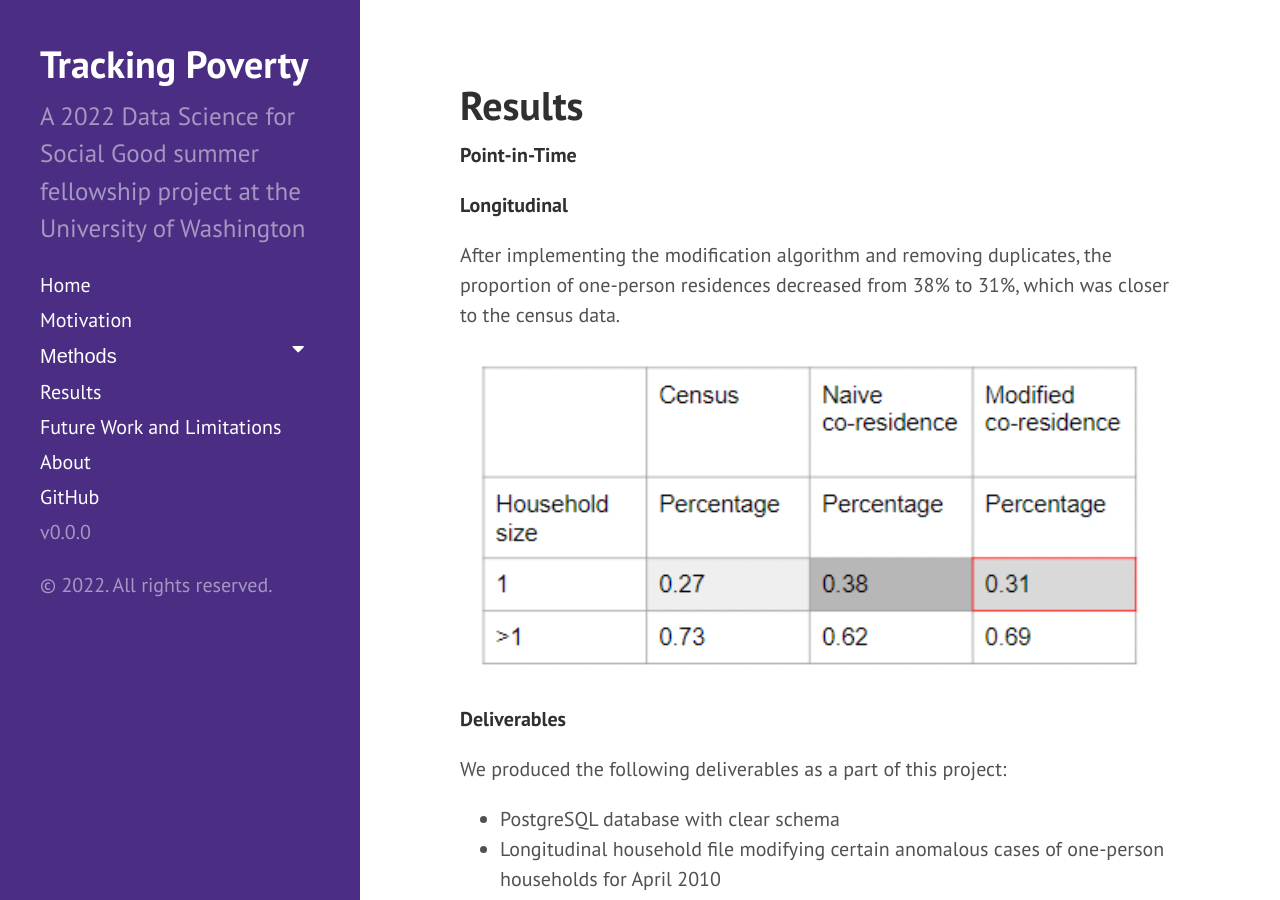
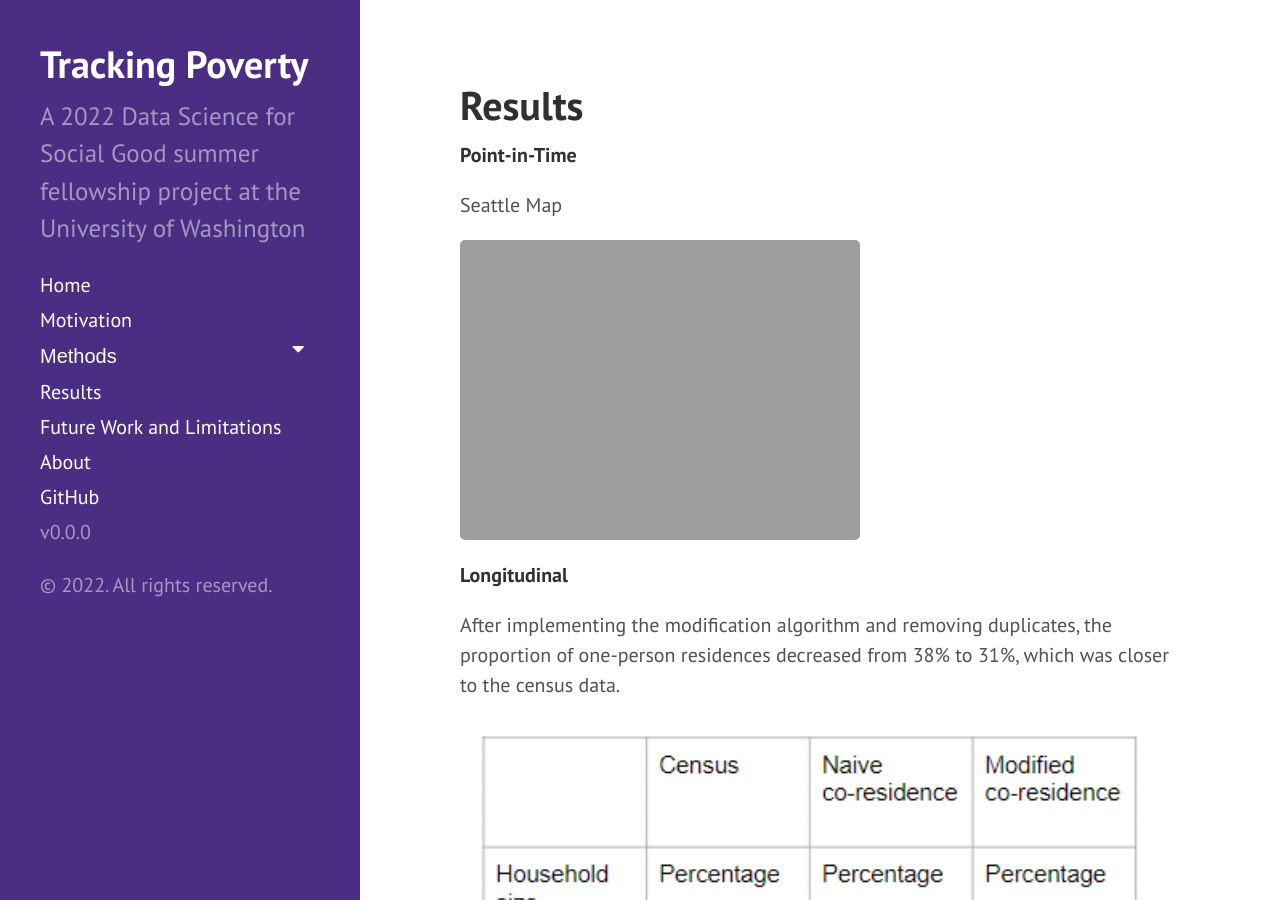
Before and after one commit to uwescience/DSSG2022-Tracking-Poverty, a Jekyll site: the page built from results.md, in a window 1280 px wide and 900 px high. Built offline with Jekyll 4.4.1, drawn with Linux system fonts in a browser that asks for light colours.

Commit message:
add seattle maps

```diff
--- a/results.md
+++ b/results.md
@@ -4,6 +4,10 @@ title: Results
 ---
 
 **Point-in-Time**
+
+Seattle Map
+
+<img src="{{ site.url }}{{ site.baseurl }}/assets/img/seattle_hh_maps.png">
 
 
 **Longitudinal**
```
